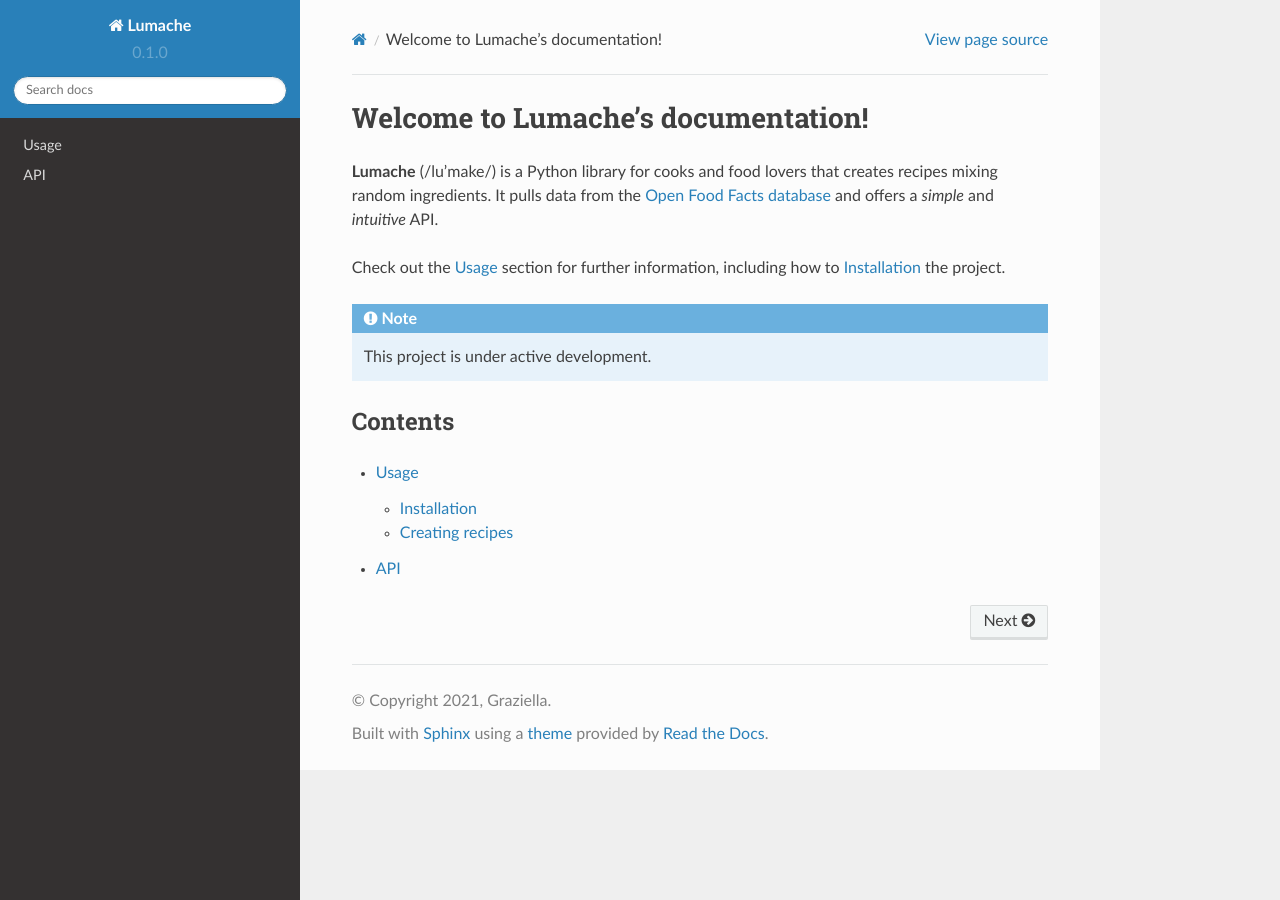
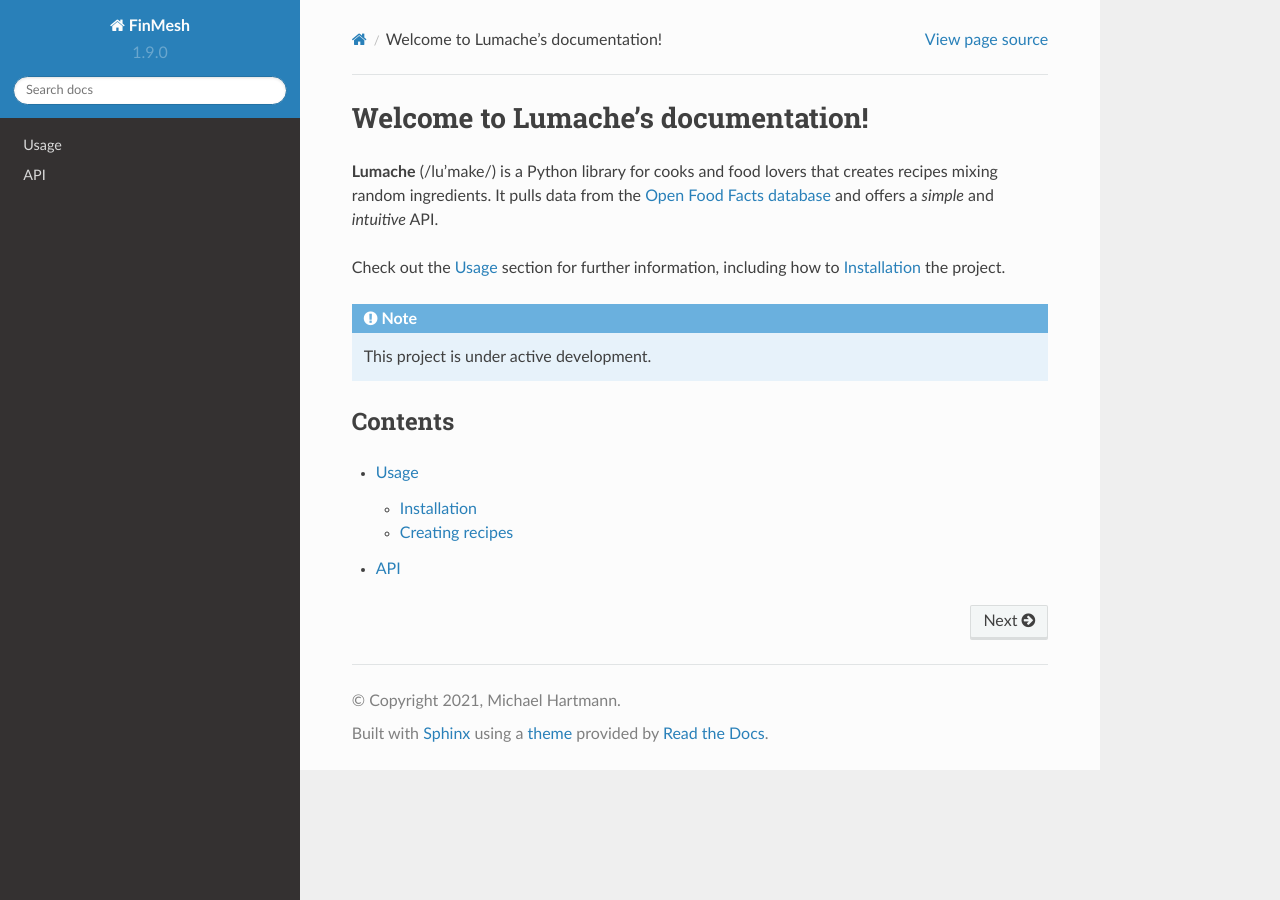
Before and after one commit to MichaelPHartmann/FinMesh, a Sphinx documentation site: the page built from docs/source/index.rst, in a window 1280 px wide. Built offline with Sphinx 7.4.7 and the Read the Docs theme 2.0.0, drawn with Linux system fonts in a browser that asks for light colours.

```diff
--- a/docs/source/conf.py
+++ b/docs/source/conf.py
@@ -2,12 +2,11 @@
 
 # -- Project information
 
-project = 'Lumache'
-copyright = '2021, Graziella'
-author = 'Graziella'
+project = 'FinMesh'
+copyright = '2021, Michael Hartmann'
+author = 'Michael Hartmann'
 
-release = '0.1'
-version = '0.1.0'
+version = '1.9.0'
 
 # -- General configuration
 
```
